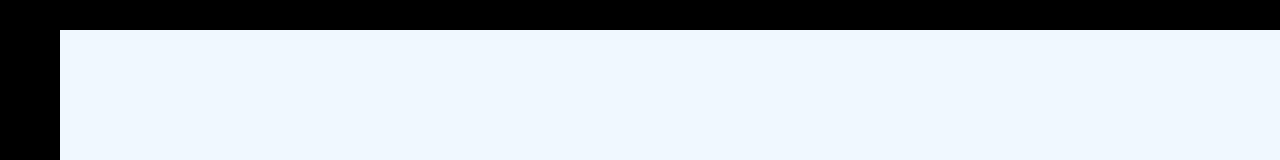
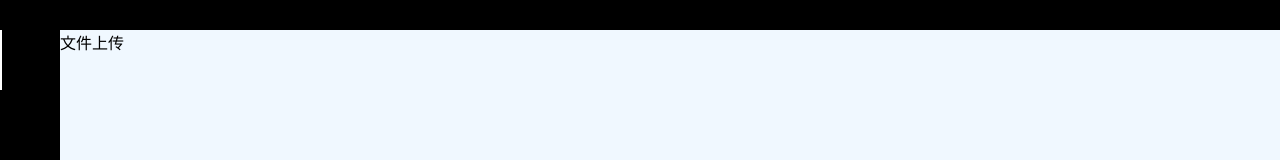
Before and after one commit to swallsky/flyapp, a React (Create React App) app: page /#/ in a window 1280 px wide. Shown: the top 160 px of the page. Built offline with nearby package versions, Linux system fonts and the light colour scheme.

Commit message:
layout fixed

```diff
--- a/src/App.jsx
+++ b/src/App.jsx
@@ -1,6 +1,5 @@
 import React from "react";
 
-import { Outlet } from "react-router-dom";
 
 import "./App.css";
 import Layout from "./pages/Layout/Layout";
@@ -13,7 +12,6 @@ export default function App() {
     <div>
       <div className="titlBar"></div>
       <Layout />
-      <Outlet />
     </div>
   );
 }
--- /dev/null
+++ b/src/pages/FileAdd/index.jsx
@@ -0,0 +1,7 @@
+import React from 'react'
+
+export default function FileAdd() {
+  return (
+    <div>文件上传</div>
+  )
+}
--- a/src/pages/Layout/ActivityBar.jsx
+++ b/src/pages/Layout/ActivityBar.jsx
@@ -4,7 +4,8 @@ export default function ActivityBar() {
   return (
     <div className='activityBar'>
         <ul>
-            <li><span className='iconfont icon-file-add'></span></li>
+            <li className='active'><span className='iconfont icon-file-add'></span></li>
+            <li><span className='iconfont icon-file'></span></li>
         </ul>
     </div>
   )
--- a/src/pages/Layout/CenterBar.jsx
+++ b/src/pages/Layout/CenterBar.jsx
@@ -1,7 +1,12 @@
 import React from 'react'
+
+
+import {Outlet} from 'react-router-dom'
 
 export default function CenterBar() {
   return (
-    <div className='centerBar'></div>
+    <div className='centerBar'>
+        <Outlet />
+    </div>
   )
 }
--- a/src/pages/Layout/Layout.jsx
+++ b/src/pages/Layout/Layout.jsx
@@ -1,6 +1,6 @@
 import React from 'react'
 
-import "../../styles/center.css"
+import "../../styles/layout.css"
 import ActivityBar from './ActivityBar'
 import CenterBar from './CenterBar'
 
--- a/src/router.jsx
+++ b/src/router.jsx
@@ -2,13 +2,14 @@ import React from "react";
 import { HashRouter, Routes, Route } from "react-router-dom";
 
 import App from "./App";
+import FileAdd from "./pages/FileAdd";
 
 export default function Router() {
   return (
     <HashRouter>
       <Routes>
         <Route path="/" element={<App />}>
-          {/* <Route path="/login" element={<Login />} /> */}
+          <Route path="/" element={<FileAdd />} />
         </Route>
       </Routes>
     </HashRouter>
--- a/src/styles/center.css
+++ b/src/styles/layout.css
@@ -18,6 +18,12 @@
 .activityBar ul li {
     width: 60px;
     height: 60px;
+    line-height: 60px;
+    border-left: 2px solid black;
+}
+
+.activityBar ul li.active {
+    border-left: 2px solid white;
 }
 
 .activityBar ul li span {
```
